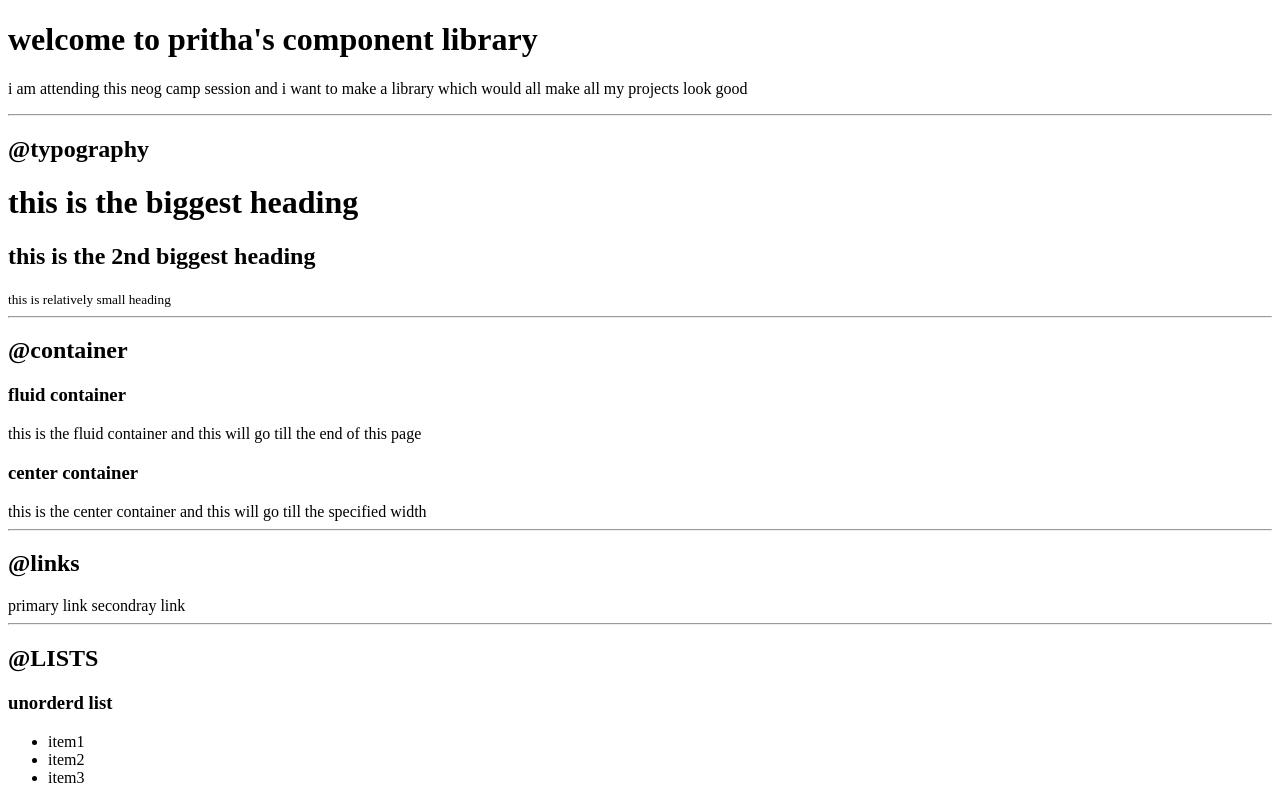
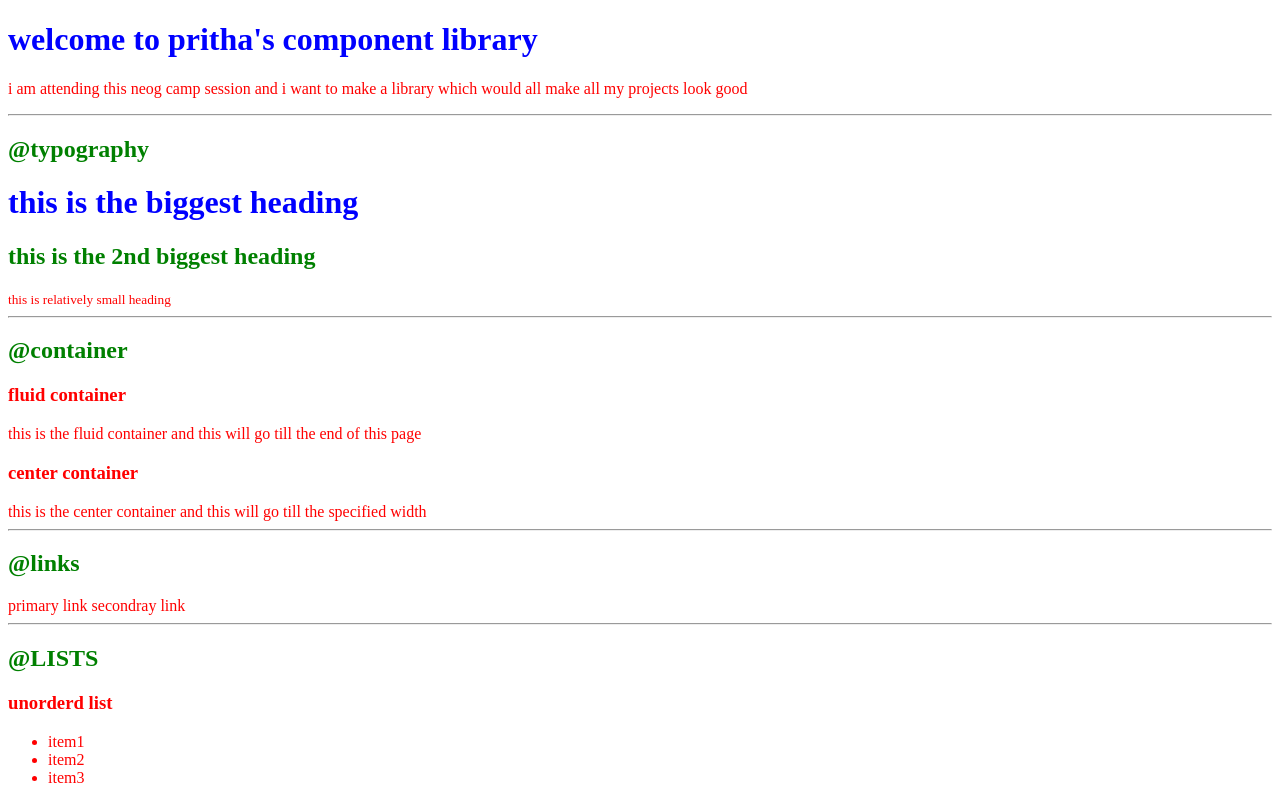
Before and after one commit to PRITHASAMANTA/Neogcamp-lesson3, a plain HTML site: page index.html in a window 1280 px wide. Shown: the top 800 px of the page. Drawn offline with Linux system fonts and the light colour scheme.

Commit message:
import and selector

```diff
--- a/index.html
+++ b/index.html
@@ -1,6 +1,8 @@
 <!DOCTYPE html>
 <html lang="en">
 <head>
+
+    <link href="style.css" rel="stylesheet"/>
     <meta charset="UTF-8">
     <meta http-equiv="X-UA-Compatible" content="IE=edge">
     <meta name="viewport" content="width=device-width, initial-scale=1.0">
@@ -11,7 +13,6 @@
     <p>i am attending this neog camp session and i want to make a library
         which would all make all my projects look good
     </p>
-
 
     <hr>
 
--- /dev/null
+++ b/style.css
@@ -0,0 +1,10 @@
+body{
+    color:red;
+}
+
+h1{
+    color:blue;
+}
+h2{
+    color:green;
+}
```
